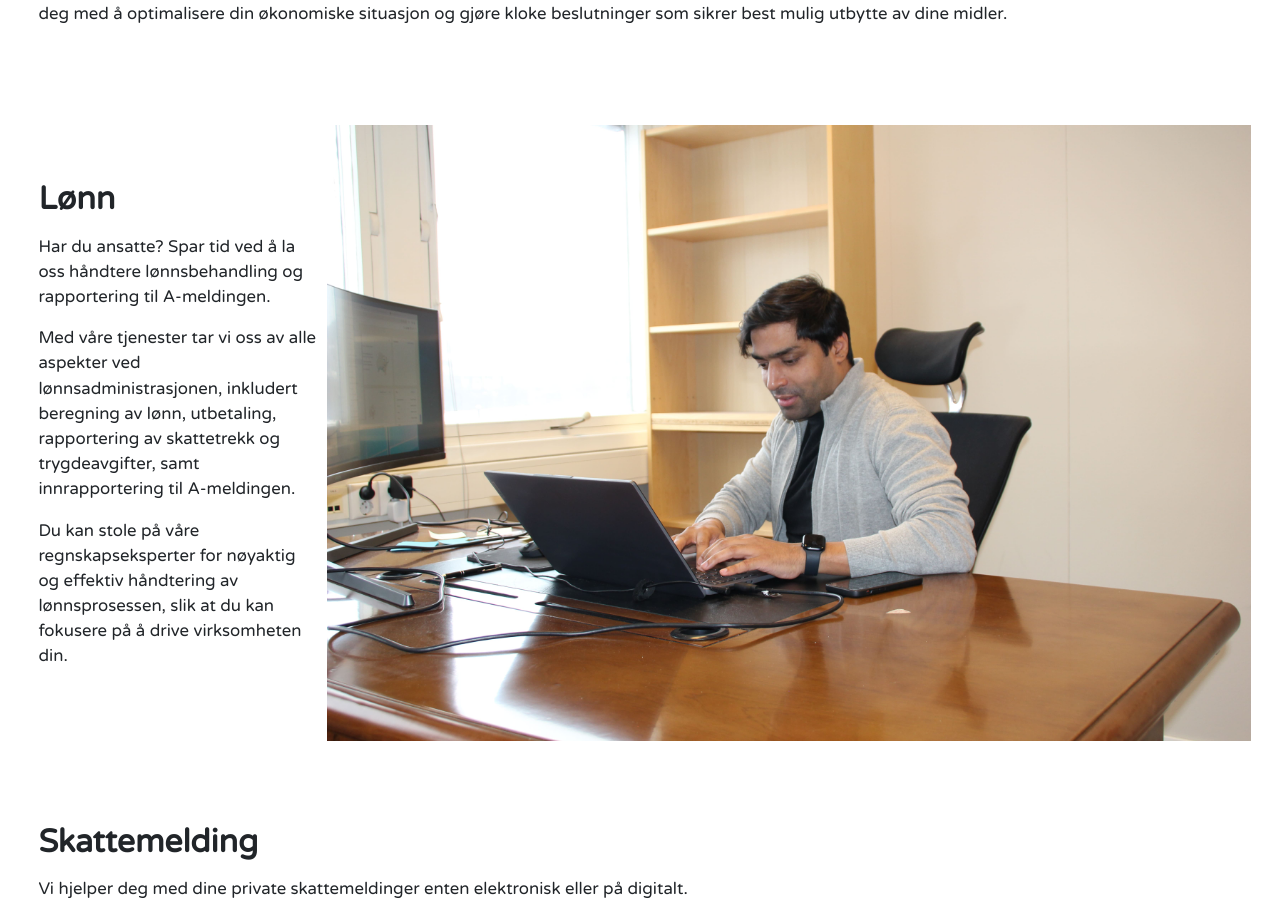
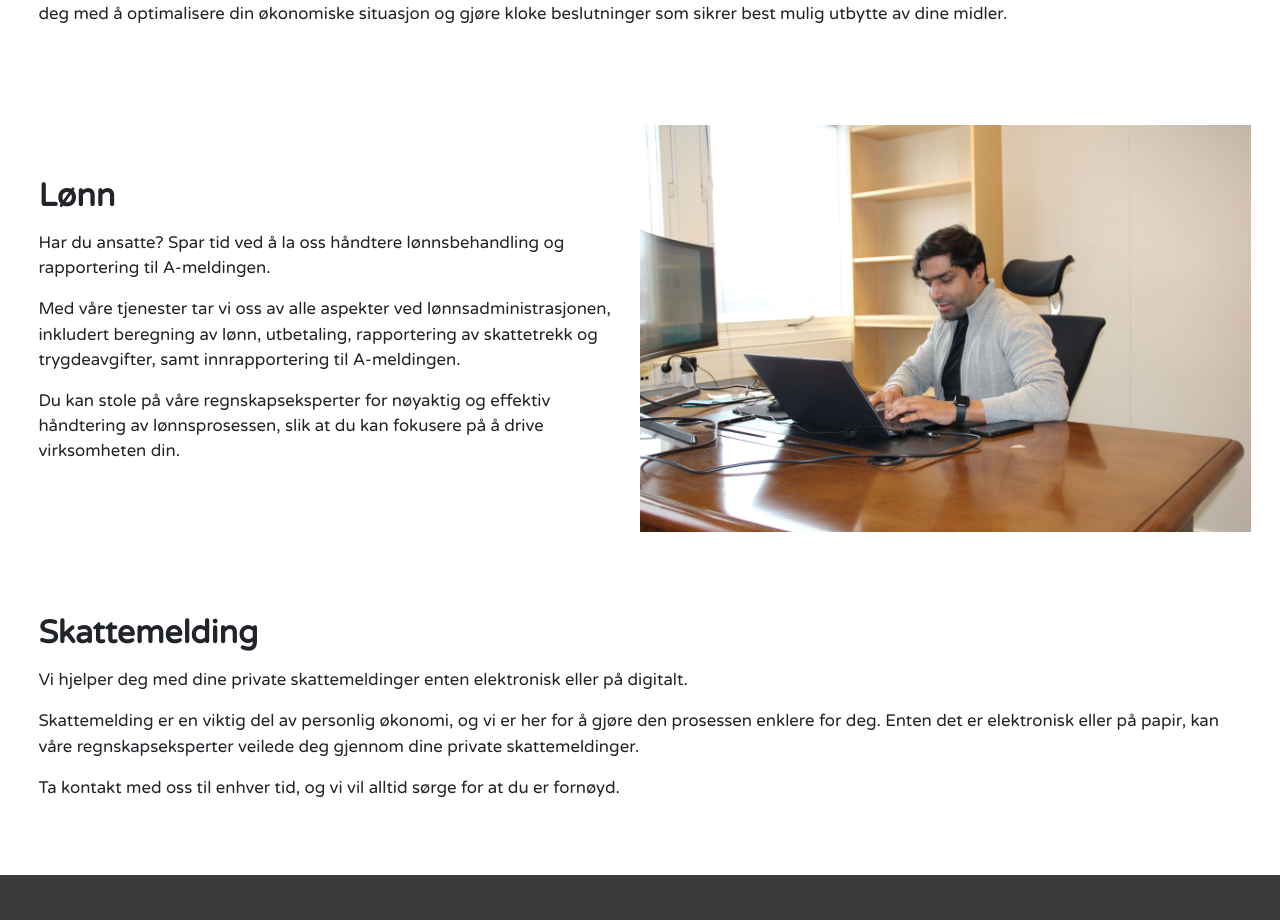
Before and after one commit to N4h0/MN_Regnskap, a React (Vite) app: page /MN_Regnskap/tjenester in a window 1280 px wide. Shown: the part 1061-1981 px from the top of the page. Built offline with nearby package versions, Linux system fonts and the light colour scheme.

Commit message:
fikset css på tjenester haseeb sin bilde

```diff
--- a/src/pages/Tjenester.css
+++ b/src/pages/Tjenester.css
@@ -59,6 +59,13 @@
 @media (min-width: 768px) and (max-width: 1024px) and (min-height: 768px) and (max-height: 1200px) {
     .første-andre {
         max-width: 80%;
+        height: auto;
+    }
+}
+
+@media (min-width: 1025px) {
+    .første-andre {
+        max-width: 50%;
         height: auto;
     }
 }
```
